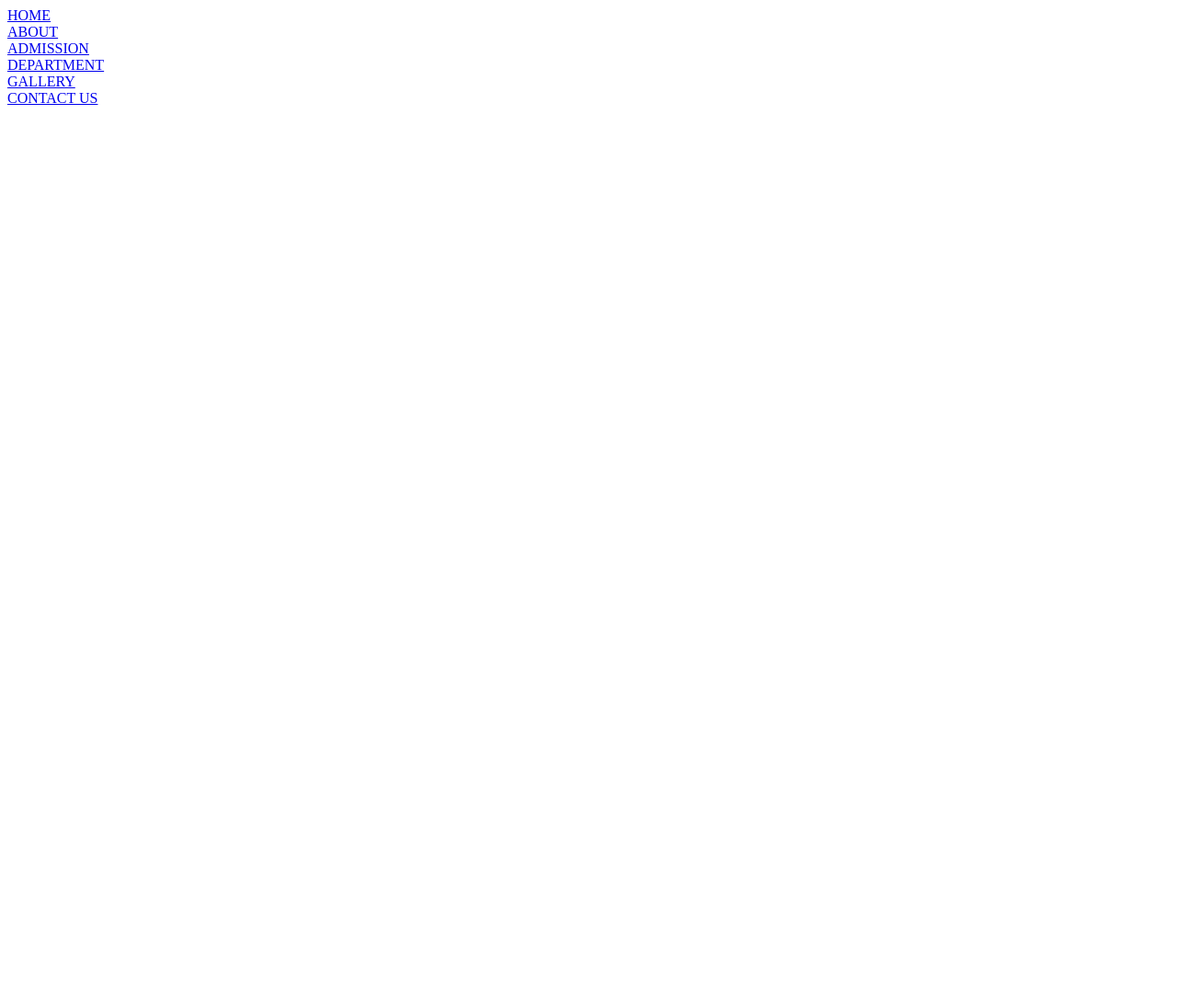
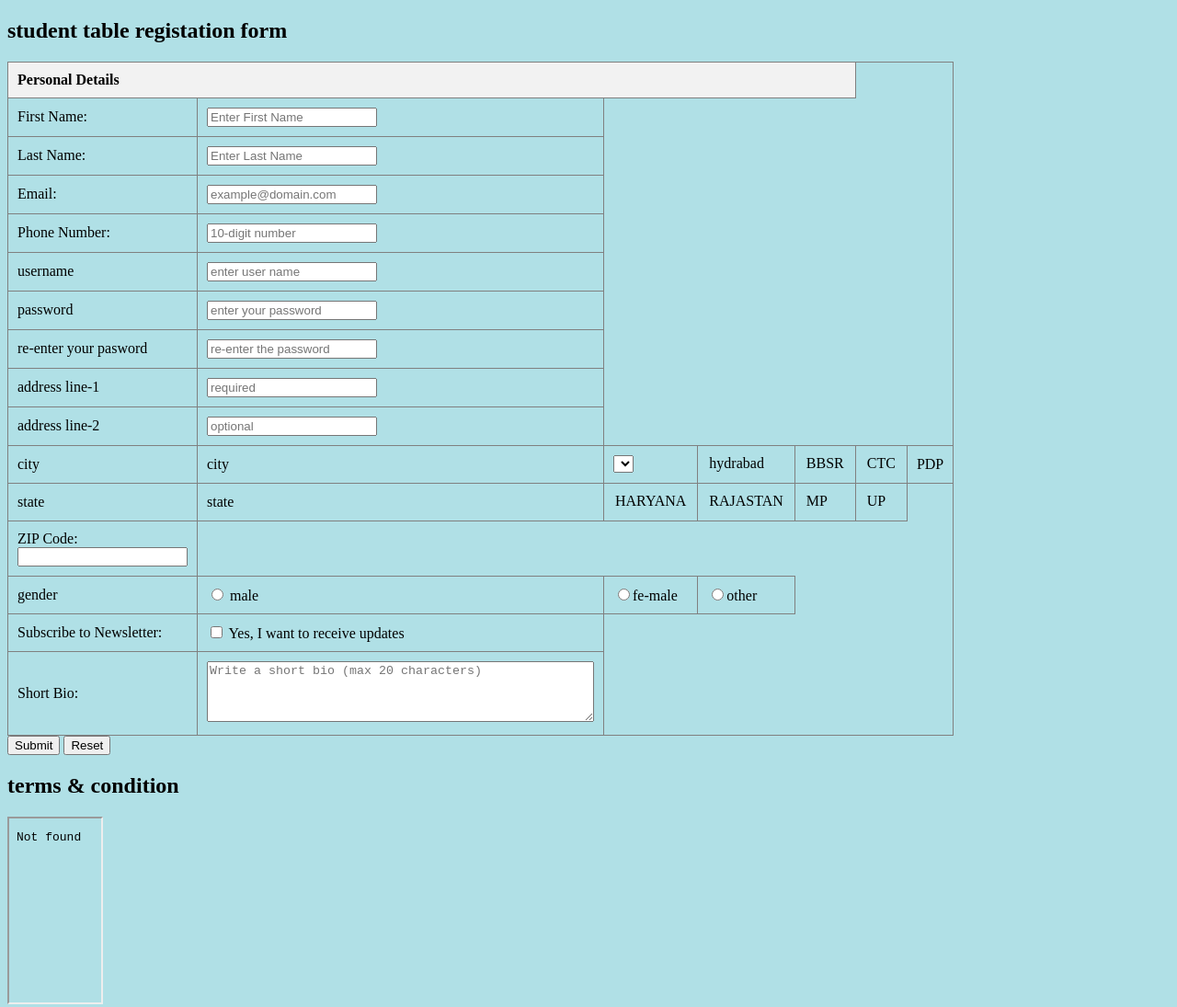
Before and after one commit to sipun36/my-project, a plain HTML site: page index.html in a window 1280 px wide. Shown: the whole page at 92% size. Before the commit the page ends 800 px from the top, so only its background shows below. Drawn offline with Linux system fonts and the light colour scheme.

Commit message:
Add files via upload

```diff
--- a/index.html
+++ b/index.html
@@ -2,17 +2,114 @@
 <html lang="en">
 <head>
     <meta charset="UTF-8">
+    <meta http-equiv="X-UA-Compatible" content="IE=edge">
     <meta name="viewport" content="width=device-width, initial-scale=1.0">
-    <title>linking</title>
+    <title>student registation form</title>
+
 </head>
-<body>
-    <div class="sipun">
-        <a class active href="http://127.0.0.1:5500/my-project/1.html">HOME</a><br>
-        <a href="http://127.0.0.1:5500/my-project/2.html">ABOUT</a><br>
-        <a href="http://127.0.0.1:5500/my-project/5.html">ADMISSION</a><br>
-        <a href="http://127.0.0.1:5500/my-project/4.html">DEPARTMENT</a><br>
-        <a href="http://127.0.0.1:5500/my-project/6.html">GALLERY</a><br>
-        <a href="http://127.0.0.1:5500/my-project/3.html">CONTACT US</a>
-    </div>
+<body style="background-color:powderblue;">
+    <h2>student table registation form</h2>
+
+    <form action="#" method="post">
+        <table border="1" cellpadding="10" cellspacing="0" style="border-collapse: collapse; width: 100%; max-width: 800px;">
+            <!-- Personal Details -->
+            <thead>
+                <tr>
+                    <th colspan="5" style="text-align:left; background-color:#f2f2f2;">Personal Details</th>
+                </tr>
+            </thead>
+            <tbody>
+                <tr>
+                    <td>First Name:</td>
+                    <td><input type="text" name="first_name" required placeholder="Enter First Name"></td>
+                </tr>
+                <tr>
+                    <td>Last Name:</td>
+                    <td><input type="text" name="last_name" required placeholder="Enter Last Name"></td>
+                </tr>
+                <tr>
+                    <td>Email:</td>
+                    <td><input type="email" name="email" required placeholder="example@domain.com"></td>
+                </tr>
+                <tr>
+                    <td>Phone Number:</td>
+                    <td><input type="tel" name="phone" pattern="[0-9]{10}" placeholder="10-digit number"></td>
+                </tr>
+            </tbody>
+<!--account Details-->
+<tbody>
+
+    <tr><td>username</td>
+    <td><input type="text" placeholder="enter user name"></td></tr>
+    <tr><td> password</td>
+    <td><input type="password" placeholder="enter your password"></td>
+    </tr>
+    <tr>
+        <td>re-enter your pasword</td>
+        <td><input type="password" placeholder="re-enter the password"></td>
+    </tr>
+</tbody>
+<!--terms and condition-->
+<tbody>
+    <tr>
+        <td>address line-1</td>
+        <td><input type="text" placeholder="required"></td>
+    </tr>
+    <tr><td> address line-2</td>
+    <td><input type="text" placeholder="optional"></td></tr>
+    <!--city-->
+    <tr>
+
+        <td>city</td>
+        <td><label for="city">city</label></td>
+        <td><select name="city"></td>
+          <td><option value="hydrabad">hydrabad</option></td>
+           <td><option value="BBSR">BBSR</option></td>
+           <td><option value="CTCV">CTC</option></td>
+           <td><opyion value="PDP":>PDP</opyion></td>
+        </select>
+    </tr>
+    <tr>
+        <td>state</td>
+        <td><lebel for="state">state</lebel></td>
+        <td><option value="HARYANA">HARYANA</option></td>
+        <td><option value="RAJASTAN">RAJASTAN</option></td>
+        <td><option value="MP">MP</option></td>
+        <td><option value="Up">UP</option></td>
+    </tr>
+</tbody>
+<!--ZIPCODE-->
+<tr>
+    <td><label for="zipCode">ZIP Code:</label>
+        <input type="text" id="zipCode" name="zipCode" pattern="[0-9]{5}" maxlength="5" required></td>
+</tr>
+<tbody>
+
+</tbody>
+<!--preference-->
+<thead>
+    <tbody>
+        <tr><td>gender</td>
+        <td><input type="radio"name="male" value="male"> male</td>
+        <td><input type="radio" name="fe-male" value="fe-male">fe-male</td>
+        <td><input type="radio" name="other" value="other">other</td></tr>
+        <tr>
+            <td>Subscribe to Newsletter:</td>
+            <td><input type="checkbox" name="newsletter" value="yes"> Yes, I want to receive updates</td>
+        </tr>
+        <tr>
+            <td>Short Bio:</td>
+            <td>
+                <textarea name="bio" maxlength="20" rows="4" cols="50" placeholder="Write a short bio (max 20 characters)"></textarea>
+            </td>
+        </tr>
+    </tbody>
+</thead>
+<!--terms & condition-->
+        </table>
+        <input type="submit">
+        <input type="reset">
+        <h2>terms & condition</h2>
+        <iframe src="www.student registation form.com" width="100" height="200"></iframe>
 </body>
 </html>
```
